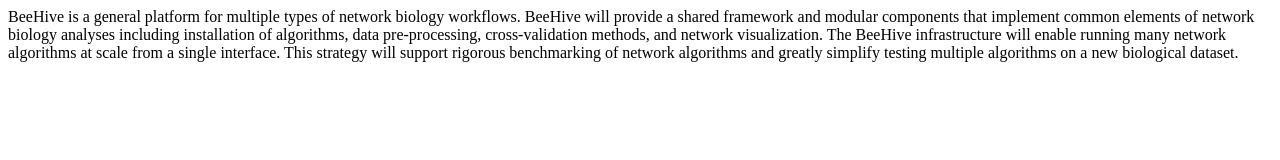
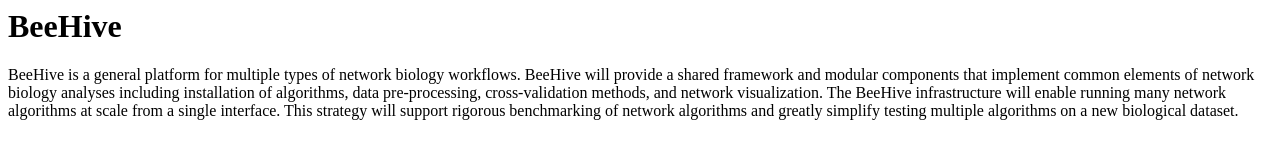
Before and after one commit to Murali-group/BeeHive, a plain HTML site: page index.html in a window 1280 px wide. Drawn offline with Linux system fonts and the light colour scheme.

Commit message:
Update index.html
Added header

```diff
--- a/index.html
+++ b/index.html
@@ -1 +1,2 @@
+<h1>BeeHive</h1>
 BeeHive is a general platform for multiple types of network biology workflows. BeeHive will provide a shared framework and modular components that implement common elements of network biology analyses including installation of algorithms, data pre-processing, cross-validation methods, and network visualization. The BeeHive infrastructure will enable running many network algorithms at scale from a single interface. This strategy will support rigorous benchmarking of network algorithms and greatly simplify testing multiple algorithms on a new biological dataset.
```
